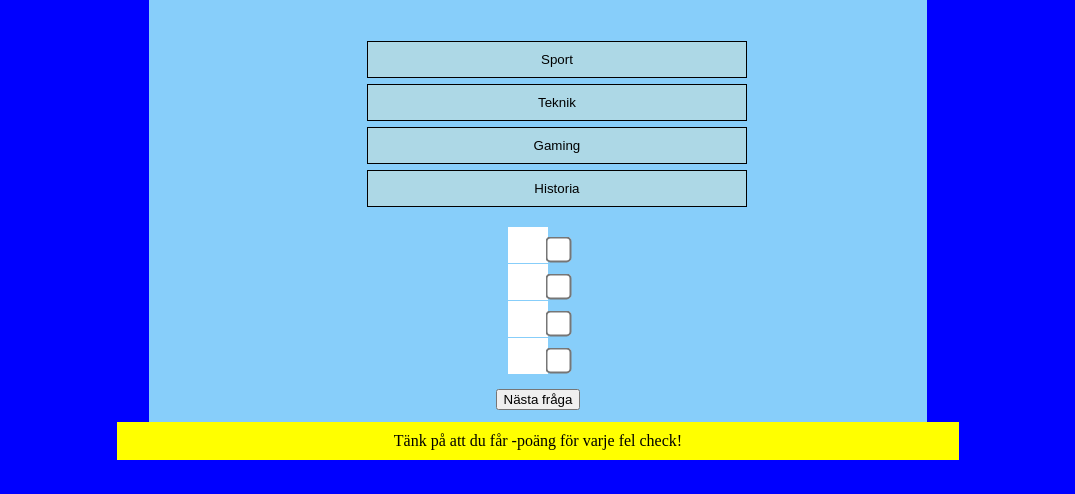
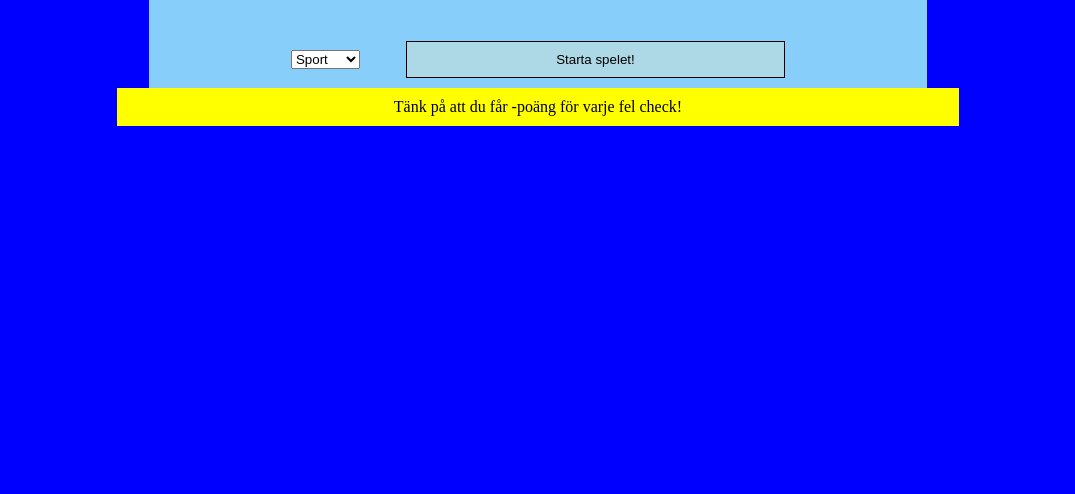
Before and after one commit to ztreg/quiz, a plain HTML site: page index.html in a window 1280 px wide. Shown: the part 306-800 px from the top of the page, without its empty margins (102-1177 px from the left). Drawn offline with Linux system fonts and the light colour scheme.

Commit message:
en funktion check, dock undefined

```diff
--- a/index.html
+++ b/index.html
@@ -21,10 +21,19 @@
             Antal frågor (1-4):
     <input type="number" value=0 id="nmrOfQuestions" min="1" max="5">
     <h3>Välj Katerogi för att börja quizzet</h3>
-    <button type="button" class="category" onClick="choseCategory1();" id="cat1" value="Sport">Sport</button>
+    <select id="category">
+        <option value="Sport">Sport</option>
+        <option value="Teknik">Teknik</option>
+        <option value="Gaming">Gaming</option>
+        <option value="Historia">Historia</option>
+      </select>
+         <button type="button" class="category" onClick="startGame();">Starta spelet!</button>
+
+
+    <!--<button type="button" class="category" onClick="choseCategory1();" id="cat1" value="Sport">Sport</button>
     <button type="button" class="category" onClick="choseCategory2();" id="cat2">Teknik</button>
     <button type="button" class="category" onClick="choseCategory3();" id="cat3">Gaming</button>
-    <button type="button" class="category" onClick="choseCategory4();" id="cat4">Historia</button>
+    <button type="button" class="category" onClick="choseCategory4();" id="cat4">Historia</button>-->
    </div><!--catContainer end-->
 
 <div class="question">
--- a/maincss.css
+++ b/maincss.css
@@ -27,6 +27,7 @@ body {
 }
 
 #questionContainer {
+    display: none;
     background-color: lightskyblue;
     margin: 0 auto;
     padding: 10px;
@@ -130,6 +131,7 @@ input[type=checkbox]:active{
         font-size: 0.8em;
     }
     #nextQuestion {
+
         font-size: 1em;
         background-color: green;
     }
--- a/newjs.js
+++ b/newjs.js
@@ -24,19 +24,16 @@ function loadJSON(file, callback) {
   });
 
 
-function choseCategory1() {
+function startGame() {
     let nmrOfQuestions = document.getElementById('nmrOfQuestions').value;
     let namn = document.getElementById('name').value;
+    let theCategory =  document.getElementById('category').value;
+    console.log(theCategory);
+    //console.log(namn);
+    game = new Question(quizz.theCategory, nmrOfQuestions, namn);
+    console.log(game);
+    game.categoryy();
 
-    for(let i = 0; i < quizz.length; i++) {
-        if(namn == quizz[i]) {
-            let chosen = quizz.namn;
-        }
-    }
-
-    console.log(namn);
-    game = new Question(chosen, nmrOfQuestions, namn);
-    game.categoryy();
 
 }
 /*function choseCategory2() {
@@ -70,7 +67,7 @@ class Quiz {
 
 class Question {
     constructor(chosenCategory, nmrOfQuestions, name) {
-        this.chosenCat = chosenCategory;
+        this.category = chosenCategory;
         this.name = name;
         this.currentQuestion = chosenCategory;
         this.counter = plussare;
@@ -78,8 +75,9 @@ class Question {
         this.nmrOfQuestions = nmrOfQuestions;
         this.responses = "";
         this.score = 0;
+        console.log(this.chosenCategory);
 
-        //Check för att se till att användaren följer intruktioner med namn och nummer av frågor
+        //Check för att se till att användaren följer intruktioner med nummer av frågor
         if(this.nmrOfQuestions > 4 || this.nmrOfQuestions < 1) {
             alert("följ instruktioner tack");
             location.reload();
```
